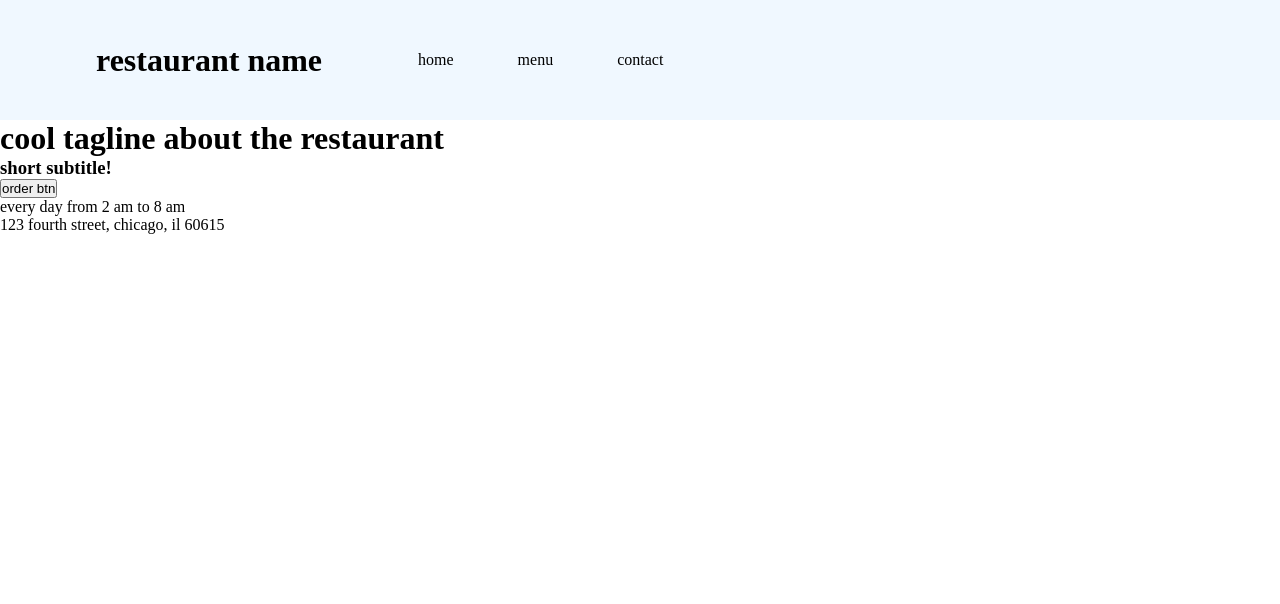
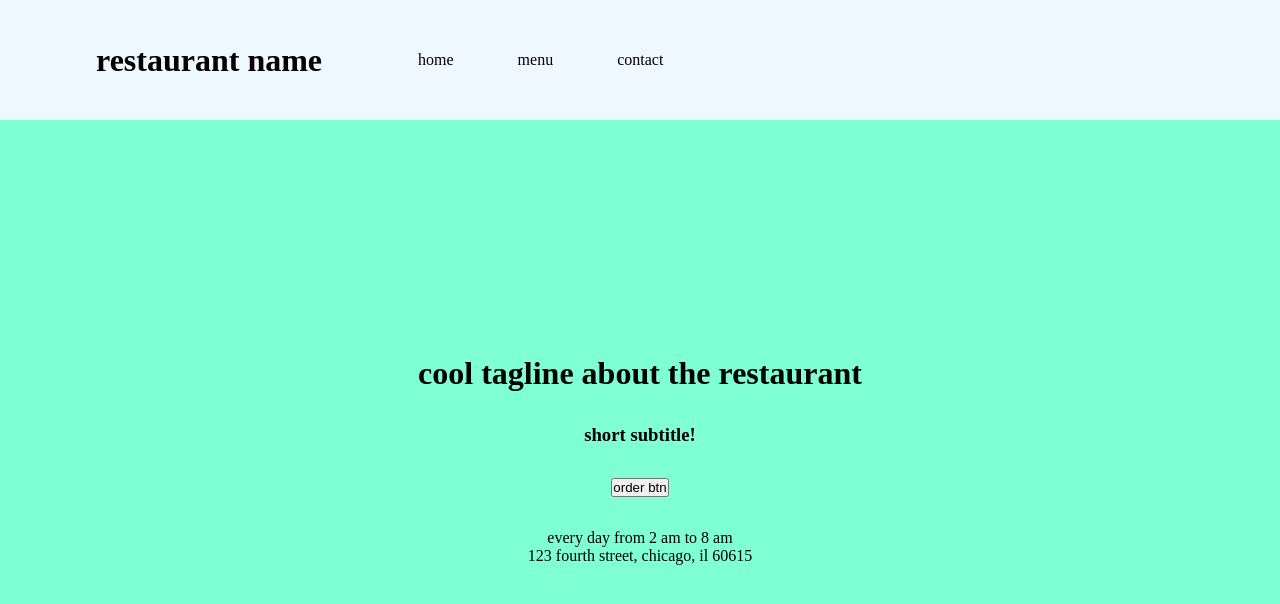
Before and after one commit to jdcalvelli/odin-restaurant-page, a website built with webpack: page dist/index.html in a window 1280 px wide. Built offline with Linux system fonts and the light colour scheme.

Commit message:
basic stying homepage

```diff
--- a/src/homepage.js
+++ b/src/homepage.js
@@ -5,8 +5,11 @@ const homePage = (() => {
     const renderHomePage = () => {
         navbar.renderNavBar();
 
+        //HERO
         //creating hero section
         const heroDiv = document.createElement('div');
+        //append class
+        heroDiv.classList.add('heroDiv');
 
         //creating hero h1
         const heroH1 = document.createElement('h1');
--- a/src/style.css
+++ b/src/style.css
@@ -38,3 +38,20 @@
 .navLI {
     cursor: pointer;
 }
+
+/* HOMEPAGE */
+
+.heroDiv {
+    width: 100%;
+    height: 85%;
+
+    background-color: aquamarine;
+
+    display: flex;
+    flex-direction: column;
+    justify-content: center;
+    align-items: center;
+
+    text-align: center;
+    gap: 2rem;
+}
```
Also changed, not shown: dist/main.js.
